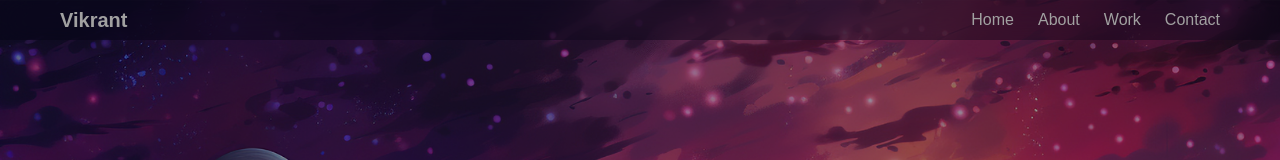
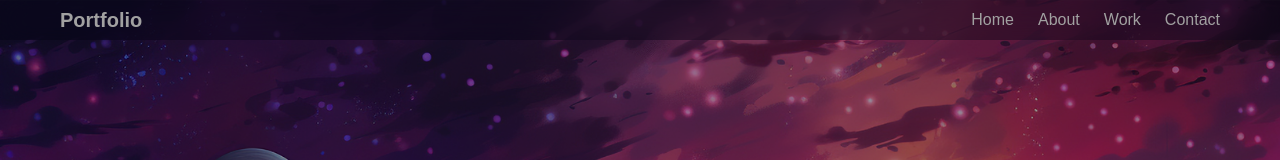
Before and after one commit to codeby-vikrant/Portfolio_Vikrant_Vani, a React (Vite) app: page / in a window 1280 px wide. Shown: the top 160 px of the page. Built offline with nearby package versions, Linux system fonts and the light colour scheme; a web font is replaced by a local one.

Commit message:
updated title

```diff
--- a/src/sections/Navbar.jsx
+++ b/src/sections/Navbar.jsx
@@ -30,7 +30,7 @@ const Navbar = () => {
             href="/"
             className="text-xl font-bold transition-colors text-neutral-400 hover:text-white"
           >
-            Vikrant
+            Portfolio
           </a>
           <button
             onClick={() => setIsOpen(!isOpen)}
```
